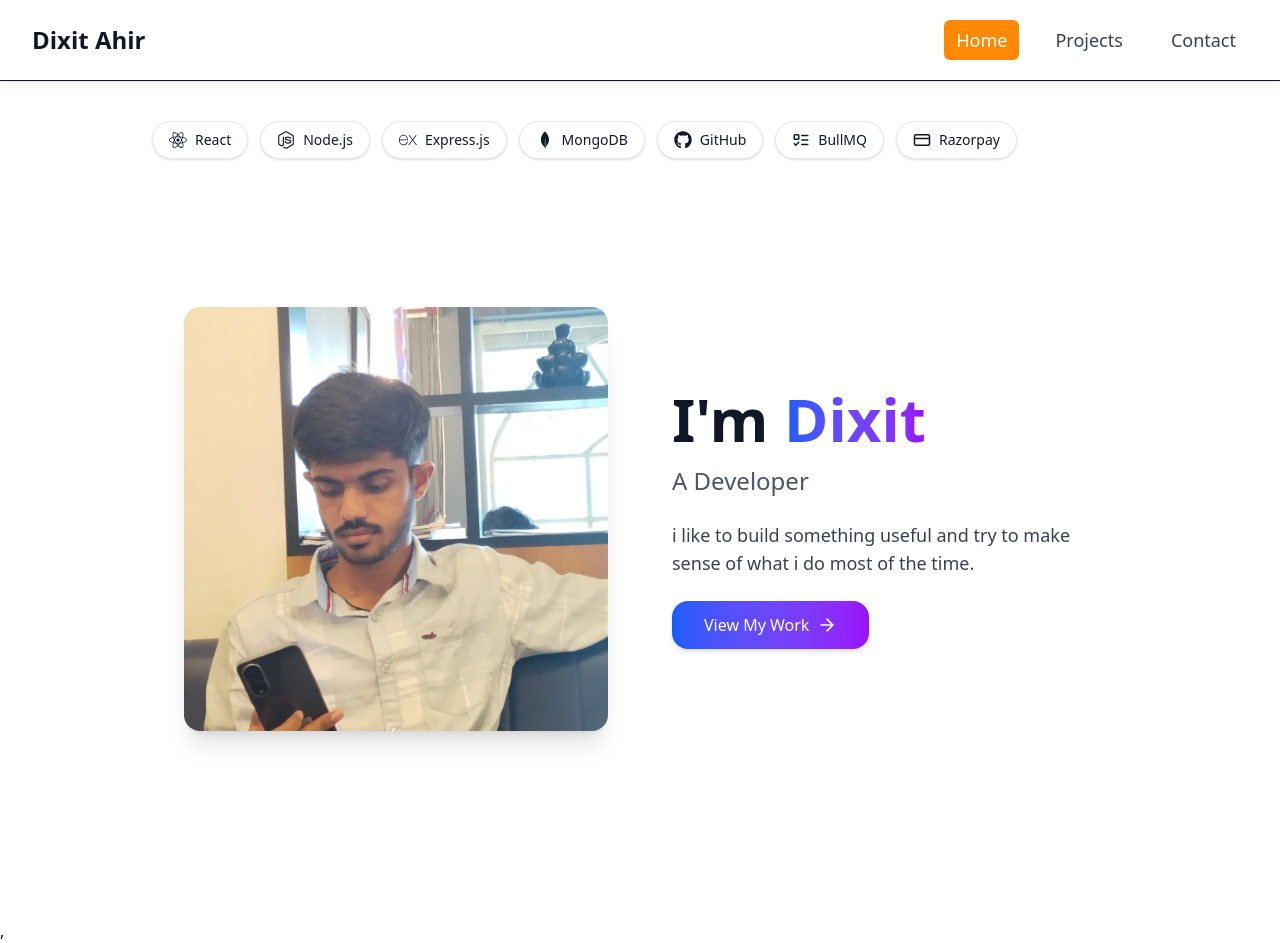
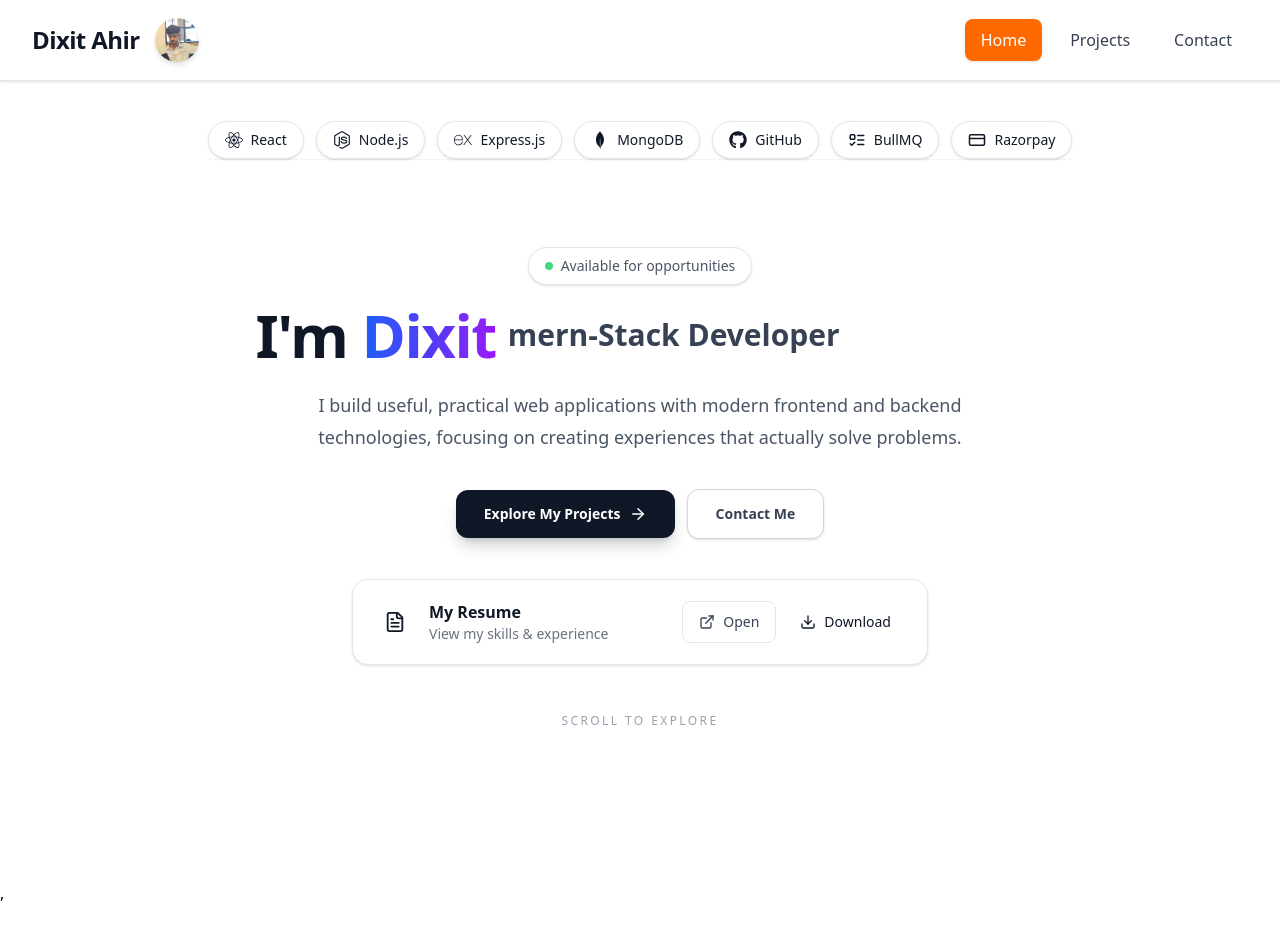
Before and after one commit to DixitAhir7/portfolio, a React (Vite) app in the folder frontend/: page / in a window 1280 px wide. After the commit the page ends 905 px from the top, so only its background shows below. Built offline with nearby package versions, Linux system fonts and the light colour scheme.

Commit message:
skill section fixed, resume added in home page

```diff
--- a/frontend/src/components/Navbar.jsx
+++ b/frontend/src/components/Navbar.jsx
@@ -2,25 +2,35 @@ import { Link, NavLink } from "react-router-dom";
 
 export default function Navbar() {
     const navLinkClass = ({ isActive }) =>
-        `px-3 py-2 rounded-md transition-colors duration-200 ${isActive
-            ? "bg-orange-400 text-white"
-            : "text-gray-700 hover:bg-gray-100"
+        `rounded-lg px-3 py-2 text-sm font-medium transition-all duration-200 sm:px-4 sm:py-2.5 sm:text-base ${isActive
+            ? "bg-orange-500 text-white shadow-sm"
+            : "text-gray-700 hover:bg-orange-50 hover:text-orange-600"
         }`;
 
     return (
-        <header className="w-full border-b shadow-sm">
-            <nav className="mx-auto flex min-h-20 max-w-7xl items-center justify-between px-4 sm:px-6 lg:px-8">
+        <header className="sticky top-0 z-50 w-full border-b border-gray-200 bg-white/95 shadow-sm backdrop-blur">
+            <nav className="mx-auto flex min-h-16 max-w-7xl items-center px-4 sm:min-h-20 sm:px-6 lg:px-8">
 
-                {/* Logo / Name */}
-                <Link
-                    to="/"
-                    className="text-xl font-semibold sm:text-2xl"
-                >
-                    Dixit Ahir
-                </Link>
+                {/* Logo + Profile */}
+                <div className="flex items-center gap-3 sm:gap-4">
+                    <Link
+                        to="/"
+                        className="text-lg font-bold tracking-tight text-gray-900 transition-colors hover:text-orange-500 sm:text-2xl"
+                    >
+                        Dixit Ahir
+                    </Link>
 
-                {/* Navigation Links */}
-                <ul className="flex items-center gap-2 text-sm sm:gap-4 sm:text-base md:gap-6 md:text-lg">
+                    <Link to="/" aria-label="Dixit Ahir profile">
+                        <img
+                            src="/images/WhatsApp Image 2025-07-12 at 22.02.01_418d642f.jpg"
+                            alt="Dixit Ahir"
+                            className="size-9 rounded-full object-cover shadow-md transition-all duration-200 hover:scale-105 hover:shadow-lg sm:h-11 sm:w-11"
+                        />
+                    </Link>
+                </div>
+
+                {/* Navigation */}
+                <ul className="ml-auto flex items-center gap-1 sm:gap-2 md:gap-3">
                     <li>
                         <NavLink to="/" className={navLinkClass}>
                             Home
--- a/frontend/src/components/TechStack.jsx
+++ b/frontend/src/components/TechStack.jsx
@@ -96,6 +96,7 @@ export default function TechStack() {
                                 opacity-0 translate-y-2
                                 group-hover:opacity-100
                                 group-hover:translate-y-0
+
                                 max-sm:pointer-events-none
                                 max-sm:group-hover:opacity-0
                                 max-sm:group-hover:translate-y-2
--- a/frontend/src/pages/Contact.jsx
+++ b/frontend/src/pages/Contact.jsx
@@ -12,7 +12,7 @@ export default function Contact() {
 
             <a
                 href="mailto:dixitahir0050@gmail.com"
-                className="inline-block rounded-xl bg-blue-600 px-6 py-3 text-sm font-medium text-white transition hover:bg-blue-700 focus:outline-none focus:ring-2 focus:ring-blue-500 focus:ring-offset-2 sm:px-8 sm:py-3 sm:text-base"
+                className="inline-block rounded-xl bg-gray-600 px-6 py-3 text-sm font-medium text-white transition focus:outline-none focus:ring-2 focus:ring-blue-500 focus:ring-offset-2 sm:px-8 sm:py-3 sm:text-base"
             >
                 Say Hello
             </a>
--- a/frontend/src/pages/Home.jsx
+++ b/frontend/src/pages/Home.jsx
@@ -1,80 +1,171 @@
 import { motion } from "framer-motion";
-import { ArrowRight } from "lucide-react";
+import {
+    ArrowRight,
+    Download,
+    ExternalLink,
+    FileText,
+} from "lucide-react";
 import { Link } from "react-router-dom";
 import TechStack from "../components/TechStack";
 
 export default function Home() {
+    const resumePath = "/public/resume/dixit_bariya_resume.pdf";
+
     return (
-        <main className="min-h-[calc(100vh-5rem)]">
-            <div>
+        <main className="min-h-[calc(100vh-5rem)] bg-white">
+
+            {/* Tech Stack */}
+            <div className="border-b border-gray-100">
                 <TechStack />
             </div>
-            <section className="mx-auto flex min-h-[calc(100vh-5rem)] w-full max-w-7xl flex-col items-center justify-center gap-10 px-4 py-12 sm:px-6 md:flex-row md:gap-16 lg:px-8">
+
+            {/* Hero */}
+            <section className="relative mx-auto flex min-h-[calc(100vh-9rem)] w-full max-w-7xl items-center px-4 py-16 sm:px-6 lg:px-8">
+
+                {/* Background decoration */}
+                <div className="pointer-events-none absolute left-1/2 top-1/2 -z-0 h-72 w-72 -translate-x-1/2 -translate-y-1/2 blur-3xl sm:h-96 sm:w-96" />
+
+                <div className="relative z-10 mx-auto w-full max-w-4xl text-center">
+
+                    {/* Small intro */}
                     <motion.div
-                    className="w-full max-w-xs sm:max-w-sm md:w-1/2 md:max-w-md"
-                    initial={{ opacity: 0, scale: 0.8 }}
-                    animate={{ opacity: 1, scale: 1 }}
-                    transition={{ duration: 0.7 }}
+                        initial={{ opacity: 0, y: 15 }}
+                        animate={{ opacity: 1, y: 0 }}
+                        transition={{ duration: 0.5 }}
+                        className="mb-5 inline-flex items-center gap-2 rounded-full border border-gray-200 bg-white px-4 py-2 text-sm font-medium text-gray-600 shadow-sm"
                     >
-                    <img
-                        src="/images/WhatsApp Image 2025-07-12 at 22.02.01_418d642f.jpg"
-                        alt="Dixit Ahir"
-                        className="mx-auto aspect-square w-full rounded-2xl object-cover shadow-xl transition duration-300 ease-in-out hover:scale-105 hover:brightness-110"
-                    />
+                        <span className="h-2 w-2 animate-pulse rounded-full bg-green-500" />
+                        Available for opportunities
                     </motion.div>
 
-                {/* Content */}
-                <div className="flex w-full flex-col items-center text-center md:w-1/2 md:items-start md:text-left">
+                    {/* Heading */}
+
+                    <div className="flex ml-4">
                         <motion.h1
-                        className="text-4xl font-extrabold sm:text-5xl lg:text-6xl"
+                            className="text-6xl font-black tracking-tight text-gray-900"
                             initial={{ opacity: 0, y: -30 }}
                             animate={{ opacity: 1, y: 0 }}
                             transition={{ duration: 0.7 }}
                         >
                             I&apos;m{" "}
-                        <span className="bg-gradient-to-r from-blue-600 to-purple-600 bg-clip-text text-transparent">
+                            <span className="bg-gradient-to-r from-blue-600 via-indigo-600 to-purple-600 bg-clip-text text-transparent">
                                 Dixit
                             </span>
                         </motion.h1>
 
+                        {/* Role */}
                         <motion.h2
-                        className="mt-4 text-xl font-medium text-gray-600 sm:text-2xl"
+                            className="mt-3 ml-3 text-2xl font-semibold text-gray-700 sm:text-3xl"
                             initial={{ opacity: 0, y: 20 }}
                             animate={{ opacity: 1, y: 0 }}
-                        transition={{ duration: 0.8, delay: 0.3 }}
+                            transition={{ duration: 0.7, delay: 0.2 }}
                         >
-                        A Developer
+                            mern-Stack Developer
                         </motion.h2>
 
+                    </div>
+
+                    {/* Description */}
                     <motion.p
-                        className="mt-6 text-gray-700 sm:text-lg"
+                        className="mx-auto mt-6 max-w-2xl text-base leading-7 text-gray-600 sm:text-lg sm:leading-8"
                         initial={{ opacity: 0, y: 20 }}
                         animate={{ opacity: 1, y: 0 }}
-                        transition={{ duration: 0.8, delay: 0.4 }}
+                        transition={{ duration: 0.7, delay: 0.35 }}
                     >
-                        i like to build something useful and try to make sense of what i do most of the time.
+                        I build useful, practical web applications with
+                        modern frontend and backend technologies, focusing
+                        on creating experiences that actually solve problems.
                     </motion.p>
 
-
-
+                    {/* Primary navigation */}
                     <motion.div
-                        className="mt-6"
+                        className="mt-9 flex flex-col items-center justify-center gap-3 sm:flex-row"
                         initial={{ opacity: 0, y: 20 }}
                         animate={{ opacity: 1, y: 0 }}
                         transition={{ duration: 0.6, delay: 0.5 }}
                     >
                         <Link
                             to="/projects"
-                            className="group inline-flex items-center gap-2 rounded-2xl bg-gradient-to-r from-blue-600 to-purple-600 px-6 py-3 font-medium text-white shadow-md transition hover:shadow-xl sm:px-8 sm:py-3"
+                            className="group inline-flex w-full items-center justify-center gap-2 rounded-xl bg-gray-900 px-7 py-3.5 text-sm font-semibold text-white shadow-lg shadow-gray-900/20 transition-all duration-200 hover:-translate-y-0.5 hover:bg-gray-800 hover:shadow-xl sm:w-auto"
                         >
-                            View My Work
+                            Explore My Projects
 
                             <ArrowRight
-                                size={20}
+                                size={18}
                                 className="transition-transform duration-200 group-hover:translate-x-1"
                             />
                         </Link>
+
+                        <Link
+                            to="/contact"
+                            className="inline-flex w-full items-center justify-center rounded-xl border border-gray-300 bg-white px-7 py-3.5 text-sm font-semibold text-gray-700 shadow-sm transition-all duration-200 hover:-translate-y-0.5 hover:border-gray-400 hover:shadow-md sm:w-auto"
+                        >
+                            Contact Me
+                        </Link>
                     </motion.div>
+
+                    {/* Resume */}
+                    <motion.div
+                        className="mx-auto mt-10 max-w-xl rounded-2xl border border-gray-200 bg-white p-4 shadow-sm sm:p-5"
+                        initial={{ opacity: 0, y: 20 }}
+                        animate={{ opacity: 1, y: 0 }}
+                        transition={{ duration: 0.6, delay: 0.65 }}
+                    >
+                        <div className="flex flex-col gap-4 sm:flex-row sm:items-center sm:justify-between">
+
+                            {/* Resume info */}
+                            <div className="flex items-center gap-3 text-left">
+                                <div className="flex h-11 w-11 shrink-0 items-center justify-center rounded-xl">
+                                    <FileText size={22} />
+                                </div>
+
+                                <div>
+                                    <p className="font-semibold text-gray-900">
+                                        My Resume
+                                    </p>
+
+                                    <p className="text-sm text-gray-500">
+                                        View my skills & experience
+                                    </p>
+                                </div>
+                            </div>
+
+                            {/* Resume actions */}
+                            <div className="flex w-full gap-2 sm:w-auto">
+
+                                <a
+                                    href={resumePath}
+                                    target="_blank"
+                                    rel="noopener noreferrer"
+                                    className="flex flex-1 items-center justify-center gap-2 rounded-lg border border-gray-200 px-4 py-2.5 text-sm font-medium text-gray-700 transition sm:flex-none"
+                                >
+                                    <ExternalLink size={16} />
+                                    Open
+                                </a>
+
+                                <a
+                                    href={resumePath}
+                                    download="Dixit-Ahir-Resume.pdf"
+                                    className="flex flex-1 items-center justify-center gap-2 rounded-lg px-4 py-2.5 text-sm font-medium transition sm:flex-none"
+                                >
+                                    <Download size={16} />
+                                    Download
+                                </a>
+
+                            </div>
+                        </div>
+                    </motion.div>
+
+                    {/* Scroll indicator */}
+                    <motion.div
+                        className="mt-12 text-xs font-medium uppercase tracking-[0.2em] text-gray-400"
+                        initial={{ opacity: 0 }}
+                        animate={{ opacity: 1 }}
+                        transition={{ delay: 1.2 }}
+                    >
+                        Scroll to explore
+                    </motion.div>
+
                 </div>
             </section>
         </main>
```
Also changed, not shown: 1 other file (tests, documents, lock files or other folders). Lines whose indentation alone changed are shown as unchanged.
